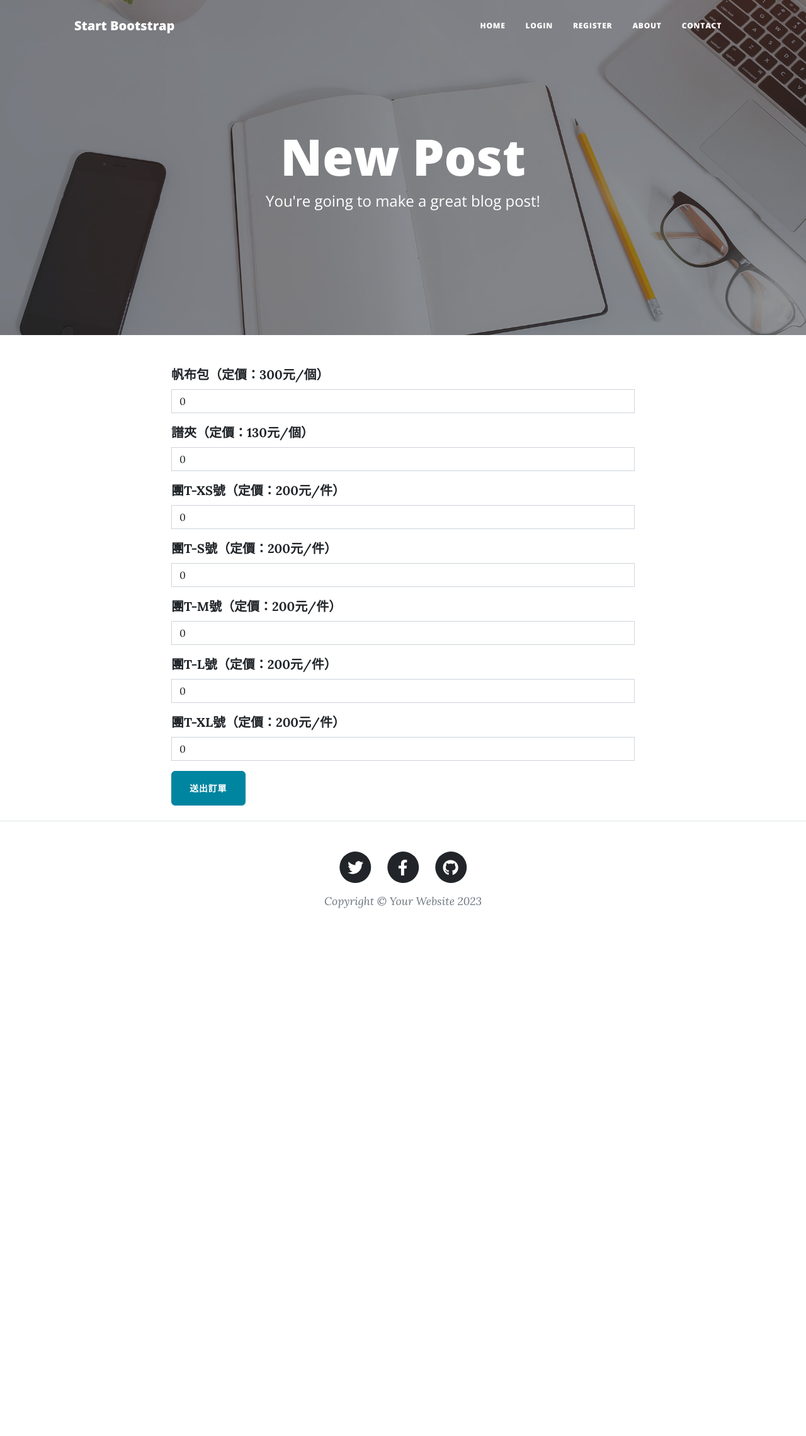
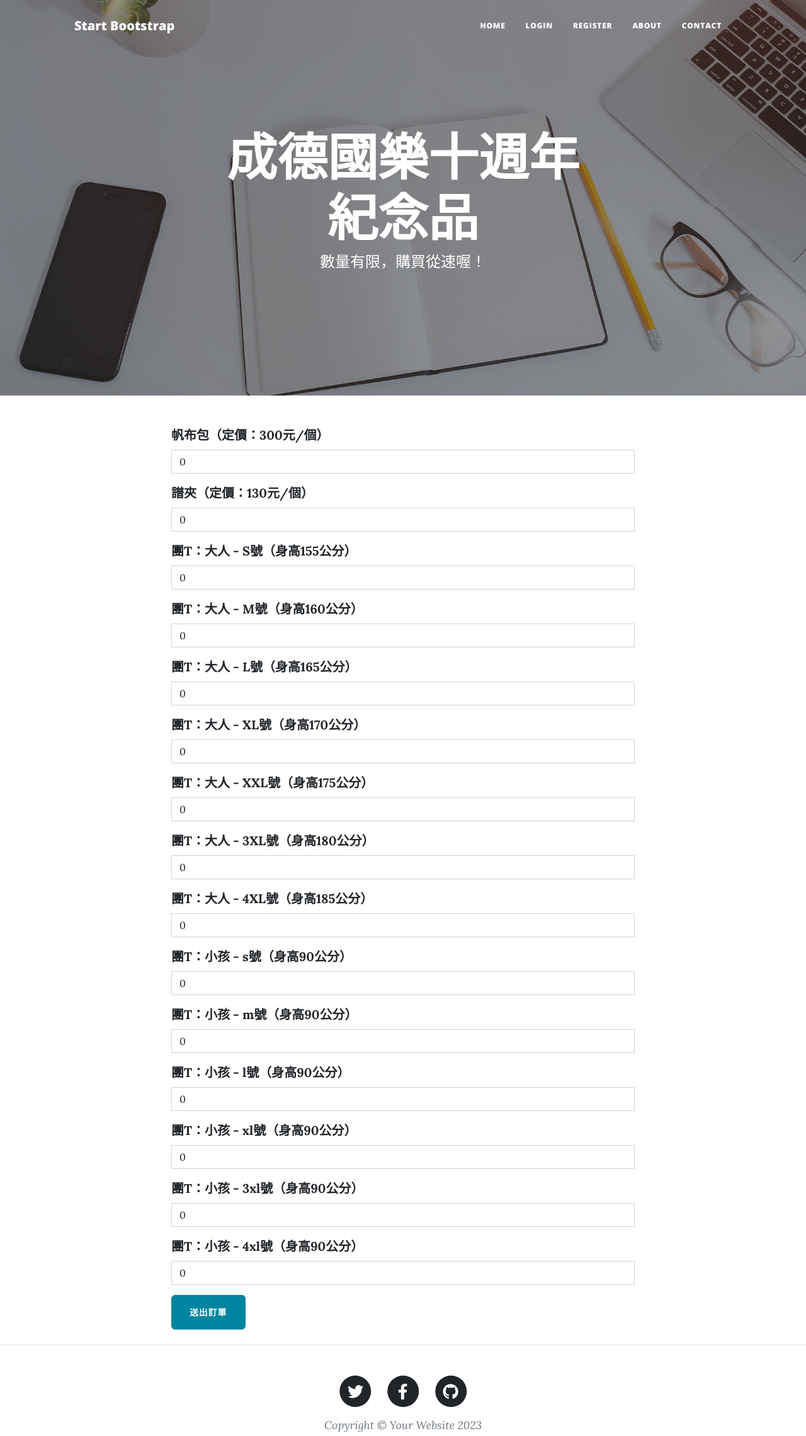
Before and after one commit to oohlearn/concert, a Flask app: page /shopping in a window 1280 px wide. Shown: the top 2280 px of the page at 63% size. Before the commit the page ends 1442 px from the top, so only its background shows below. Run offline with Flask 3, Linux system fonts and the light colour scheme; some libraries are stand-ins or nearby versions.

Commit message:
adjust text

```diff
--- a/forms.py
+++ b/forms.py
@@ -9,7 +9,7 @@ class TicketForm(FlaskForm):
     name = StringField("訂購者姓名", validators=[DataRequired()])
     phone = StringField("連絡電話", validators=[DataRequired()])
     email = StringField("Email", validators=[DataRequired()])
-    ticket = IntegerField("欲購買票數（定價：500元/張）")
+    ticket = IntegerField("欲購買票數（定價：500元/張）", default=0)
     school = BooleanField("是否為團內購票(團內購票享有原價75折優惠，350元/張")
     sit_together = BooleanField("座位是否需連號？")
     submit = SubmitField("送出訂單")
@@ -19,11 +19,21 @@ class TicketForm(FlaskForm):
 class ShoppingForm(FlaskForm):
     bag = IntegerField("帆布包（定價：300元/個）", default=0)
     folder = IntegerField("譜夾（定價：130元/個）", default=0)
-    cloth_xs = IntegerField("團T-XS號（定價：200元/件）", default=0)
-    cloth_s = IntegerField("團T-S號（定價：200元/件）", default=0)
-    cloth_m = IntegerField("團T-M號（定價：200元/件）", default=0)
-    cloth_l = IntegerField("團T-L號（定價：200元/件）", default=0)
-    cloth_xl = IntegerField("團T-XL號（定價：200元/件）", default=0)
+    cloth_a_s = IntegerField("團T：大人 - S號（身高155公分）", default=0)
+    cloth_a_m = IntegerField("團T：大人 - M號（身高160公分）", default=0)
+    cloth_a_l = IntegerField("團T：大人 - L號（身高165公分）", default=0)
+    cloth_a_xl = IntegerField("團T：大人 - XL號（身高170公分）", default=0)
+    cloth_a_xxl = IntegerField("團T：大人 - XXL號（身高175公分）", default=0)
+    cloth_a_3xl = IntegerField("團T：大人 - 3XL號（身高180公分）", default=0)
+    cloth_a_4xl = IntegerField("團T：大人 - 4XL號（身高185公分）", default=0)
+    cloth_c_s = IntegerField("團T：小孩 - s號（身高90公分）", default=0)
+    cloth_c_m = IntegerField("團T：小孩 - m號（身高90公分）", default=0)
+    cloth_c_l = IntegerField("團T：小孩 - l號（身高90公分）", default=0)
+    cloth_c_xl = IntegerField("團T：小孩 - xl號（身高90公分）", default=0)
+    cloth_c_3xl = IntegerField("團T：小孩 - 3xl號（身高90公分）", default=0)
+    cloth_c_4xl = IntegerField("團T：小孩 - 4xl號（身高90公分）", default=0)
+
+
     submit = SubmitField("送出訂單")
 
 
--- a/main.py
+++ b/main.py
@@ -45,16 +45,24 @@ class Order(db.Model):
     name: Mapped[str] = mapped_column(String(250), unique=True)
     phone: Mapped[str] = mapped_column(String(250))
     date: Mapped[str] = mapped_column(String(250), nullable=False)
-    ticket: Mapped[int] = mapped_column(Integer)
+    ticket: Mapped[int] = mapped_column(Integer, nullable=True)
     email: Mapped[str] = mapped_column(Text, nullable=False)
     school: Mapped[bool] = mapped_column(Boolean, default=False)
     bag: Mapped[int] = mapped_column(Integer, nullable=True)
     folder: Mapped[int] = mapped_column(Integer, nullable=True)
-    cloth_xs: Mapped[int] = mapped_column(Integer, nullable=True)
-    cloth_s: Mapped[int] = mapped_column(Integer, nullable=True)
-    cloth_m: Mapped[int] = mapped_column(Integer, nullable=True)
-    cloth_l: Mapped[int] = mapped_column(Integer, nullable=True)
-    cloth_xl: Mapped[int] = mapped_column(Integer, nullable=True)
+    cloth_a_s: Mapped[int] = mapped_column(Integer, nullable=True)
+    cloth_a_m: Mapped[int] = mapped_column(Integer, nullable=True)
+    cloth_a_l: Mapped[int] = mapped_column(Integer, nullable=True)
+    cloth_a_xl: Mapped[int] = mapped_column(Integer, nullable=True)
+    cloth_a_xxl: Mapped[int] = mapped_column(Integer, nullable=True)
+    cloth_a_3xl: Mapped[int] = mapped_column(Integer, nullable=True)
+    cloth_a_4xl: Mapped[int] = mapped_column(Integer, nullable=True)
+    cloth_c_s: Mapped[int] = mapped_column(Integer, nullable=True)
+    cloth_c_m: Mapped[int] = mapped_column(Integer, nullable=True)
+    cloth_c_l: Mapped[int] = mapped_column(Integer, nullable=True)
+    cloth_c_xl: Mapped[int] = mapped_column(Integer, nullable=True)
+    cloth_c_3xl: Mapped[int] = mapped_column(Integer, nullable=True)
+    cloth_c_4xl: Mapped[int] = mapped_column(Integer, nullable=True)
     total_cost: Mapped[int] = mapped_column(Integer, nullable=True)
     author_id = mapped_column(Integer, db.ForeignKey("users.id"))
     author = relationship("User", back_populates="posts")
@@ -208,16 +216,37 @@ def add_new_post():
 def shopping():
     shopping_form = ShoppingForm()
     if shopping_form.validate_on_submit():
-        cost = (shopping_form.bag.data*300 + shopping_form.folder.data*130 + shopping_form.cloth_xs.data*200 + shopping_form.cloth_s.data*200 + shopping_form.cloth_m.data*200 + shopping_form.cloth_l.data*200
-                + shopping_form.cloth_xl.data*200)
+        cost = (shopping_form.bag.data*300 + shopping_form.folder.data*130
+                + shopping_form.cloth_a_s.data*200
+                + shopping_form.cloth_a_m.data*200
+                + shopping_form.cloth_a_l.data*200
+                + shopping_form.cloth_a_xl.data*200
+                + shopping_form.cloth_a_xxl.data*200
+                + shopping_form.cloth_a_3xl.data*200
+                + shopping_form.cloth_a_4xl.data*200
+                + shopping_form.cloth_c_s.data*200
+                + shopping_form.cloth_c_m.data*200
+                + shopping_form.cloth_c_l.data*200
+                + shopping_form.cloth_c_xl.data*200
+                + shopping_form.cloth_c_3xl.data*200
+                + shopping_form.cloth_c_4xl.data*200
+                )
         session['shopping_form_data'] = {
             'bag': shopping_form.bag.data,
             'folder': shopping_form.folder.data,
-            'cloth_xs': shopping_form.cloth_xs.data,
-            'cloth_s': shopping_form.cloth_s.data,
-            'cloth_m': shopping_form.cloth_m.data,
-            'cloth_l': shopping_form.cloth_l.data,
-            'cloth_xl': shopping_form.cloth_xl.data,
+            "cloth_a_s": shopping_form.cloth_a_s.data,
+            "cloth_a_m": shopping_form.cloth_a_m.data,
+            "cloth_a_l": shopping_form.cloth_a_l.data,
+            "cloth_a_xl": shopping_form.cloth_a_xl.data,
+            "cloth_a_xxl": shopping_form.cloth_a_xxl.data,
+            "cloth_a_3xl": shopping_form.cloth_a_3xl.data,
+            "cloth_a_4xl": shopping_form.cloth_a_4xl.data,
+            "cloth_c_s": shopping_form.cloth_c_s.data,
+            "cloth_c_m": shopping_form.cloth_c_m.data,
+            "cloth_c_l": shopping_form.cloth_c_l.data,
+            "cloth_c_xl": shopping_form.cloth_c_xl.data,
+            "cloth_c_3xl": shopping_form.cloth_c_3xl.data,
+            "cloth_c_4xl": shopping_form.cloth_c_4xl.data,
             'shopping_cost': cost
         }
         return redirect(url_for("check_order"))
@@ -239,11 +268,19 @@ def check_order():
             email=session['ticket_form_data']['email'],
             bag=session['shopping_form_data']['bag'],
             folder=session['shopping_form_data']['folder'],
-            cloth_xs=session['shopping_form_data']['cloth_xs'],
-            cloth_s=session['shopping_form_data']['cloth_s'],
-            cloth_m=session['shopping_form_data']['cloth_m'],
-            cloth_l=session['shopping_form_data']['cloth_l'],
-            cloth_xl=session['shopping_form_data']['cloth_xl'],
+            cloth_a_s=session["shopping_form_data"]["cloth_a_s"],
+            cloth_a_m=session["shopping_form_data"]["cloth_a_m"],
+            cloth_a_l=session["shopping_form_data"]["cloth_a_l"],
+            cloth_a_xl=session["shopping_form_data"]["cloth_a_xl"],
+            cloth_a_xxl=session["shopping_form_data"]["cloth_a_xxl"],
+            cloth_a_3xl=session["shopping_form_data"]["cloth_a_3xl"],
+            cloth_a_4xl=session["shopping_form_data"]["cloth_a_4xl"],
+            cloth_c_s=session["shopping_form_data"]["cloth_c_s"],
+            cloth_c_m=session["shopping_form_data"]["cloth_c_s"],
+            cloth_c_l=session["shopping_form_data"]["cloth_c_s"],
+            cloth_c_xl=session["shopping_form_data"]["cloth_c_s"],
+            cloth_c_3xl=session["shopping_form_data"]["cloth_c_s"],
+            cloth_c_4xl=session["shopping_form_data"]["cloth_c_s"],
             total_cost=cost)
     else:
         cost = session['ticket_form_data']["ticket_cost"]
--- a/templates/shopping.html
+++ b/templates/shopping.html
@@ -11,13 +11,11 @@ include "header.html" %}
       <div class="col-md-10 col-lg-8 col-xl-7">
         <div class="page-heading">
           {% if is_edit: %}
-          <h1>Edit Post</h1>
+          <h1>成德國樂十週年紀念品</h1>
           {% else: %}
-          <h1>New Post</h1>
+          <h1>成德國樂十週年紀念品</h1>
           {% endif %}
-          <span class="subheading"
-            >You're going to make a great blog post!</span
-          >
+          <span class="subheading">數量有限，購買從速喔！</span>
         </div>
       </div>
     </div>
@@ -30,7 +28,6 @@ include "header.html" %}
       <div class="col-lg-8 col-md-10 mx-auto">
         {{ ckeditor.load() }} {{ ckeditor.config(name='body') }} {{
         render_form(form, novalidate=True, button_map={"submit": "primary"}) }}
-        {{render_form(check_form)}}
       </div>
     </div>
   </div>
```
Also changed, not shown: instance/concert.db.
